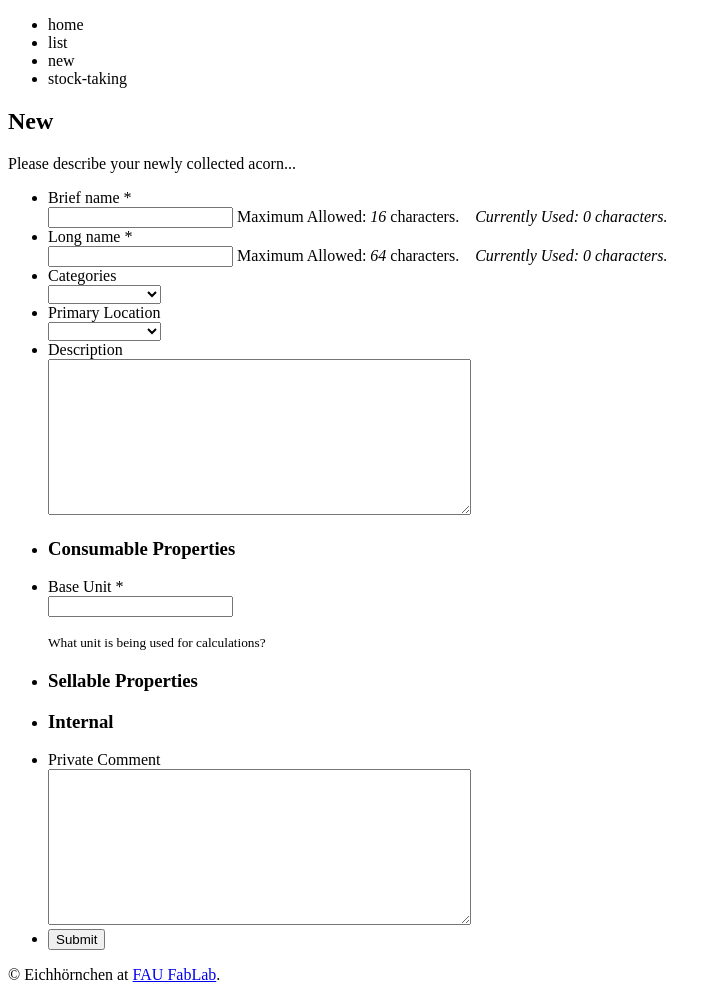
After one commit to cod3monk/eichhoernchen, a Flask app: template eichhoernchen/templates/new.html in a window 1280 px wide. The commit adds this page. Shown: the whole page, without its empty margins (0-718 px from the left). Run offline with Flask 2, Linux system fonts and the light colour scheme; the template is opened without the code that fills it, so the values that code supplies are empty.

Commit message:
changed model name to utf8 autogenerated form code

```diff
--- a/eichhoernchen/model.py
+++ b/eichhoernchen/model.py
@@ -3,7 +3,7 @@
 
 from mongoengine import *
 
-connect('eichhörnchen')
+connect(u'eichhörnchen')
 
 class Location(Document):
     name = StringField(required=True, unique_with='parent', max_length=16)
@@ -62,7 +62,7 @@ class StockHistory(EmbeddedDocument):
 class Consumable(Object):
     meta = {'allow_inheritance': True}
 
-    base_unit = StringField(required=True)
+    base_unit = StringField(required=True, help_text="What unit is being used for calculations?")
     stocks = ListField(EmbeddedDocumentField(Stock))
     stock_history = ListField(EmbeddedDocumentField(StockHistory))
     quota = FloatField(required=True, default=0)
--- a/eichhoernchen/templates/base.html
+++ b/eichhoernchen/templates/base.html
@@ -2,7 +2,7 @@
 <html>
 <head>
 	{% block head %}
-	<meta name="content-type" content="text/html;charset=utf-8">
+	<meta name="content-type" content="text/html;charset=utf-8"/>
     <link rel="stylesheet" href="style.css" />
     <title>{% block title %}Start{% endblock %} :: Eichhörnchen</title>
     {% endblock %}
--- /dev/null
+++ b/eichhoernchen/templates/new.html
@@ -0,0 +1,178 @@
+{% extends "base.html" %}
+
+{% block title %}New{% endblock %}
+
+{% block content %}
+<div id="form">
+    <form>
+    <header id="header" class="info">
+        <h2>New</h2>
+        <div>Please describe your newly collected acorn...</div>
+    </header>
+
+    <ul>
+        <li id="fo1li1" class="notranslate">
+            <label class="desc" id="title1" for="Field1">Brief name
+                <span id="req_1" class="req">*</span>
+            </label>
+            <div>
+                <input id="Field1" name="Field1" type="text" class="field text small" value="" maxlength="16" tabindex="1" onkeyup="handleInput(this); validateRange(1, 'character');" onchange="handleInput(this);" required />
+                <label for="Field1">Maximum Allowed: <var id="rangeMaxMsg1">16</var> characters.&nbsp;&nbsp;&nbsp; <em class="currently">Currently Used: <var id="rangeUsedMsg1">0</var> characters.</em></label>
+            </div>
+        </li>
+
+        <li id="fo1li2" class="notranslate">
+            <label class="desc" id="title2" for="Field2">Long name
+                <span id="req_2" class="req">*</span>
+            </label>
+            <div>
+                <input id="Field2" name="Field2" type="text" class="field text medium" value="" maxlength="64" tabindex="2" onkeyup="handleInput(this); validateRange(2, 'character');" onchange="handleInput(this);" required />
+                <label for="Field2">Maximum Allowed: <var id="rangeMaxMsg2">64</var> characters.&nbsp;&nbsp;&nbsp; <em class="currently">Currently Used: <var id="rangeUsedMsg2">0</var> characters.</em></label>
+            </div>
+        </li>
+
+        <li id="fo1li6" class="notranslate">
+            <label class="desc" id="title6" for="Field6">Categories</label>
+    <div>
+    <select id="Field6" name="Field6" class="field select medium" onclick="handleInput(this);" onkeyup="handleInput(this);" tabindex="3" >
+    <option value="" selected="selected">
+    </option>
+    <option value="First Choice" >
+    First Choice
+    </option>
+    <option value="Second Choice" >
+    Second Choice
+    </option>
+    <option value="Third Choice" >
+    Third Choice
+    </option>
+    </select>
+    </div>
+    </li>
+
+
+
+    <li id="fo1li5" class="notranslate">
+    <label class="desc" id="title5" for="Field5">
+    Primary Location
+    </label>
+    <div>
+    <select id="Field5" name="Field5" class="field select medium" onclick="handleInput(this);" onkeyup="handleInput(this);" tabindex="4" >
+    <option value="" selected="selected">
+    </option>
+    <option value="First Choice" >
+    First Choice
+    </option>
+    <option value="Second Choice" >
+    Second Choice
+    </option>
+    <option value="Third Choice" >
+    Third Choice
+    </option>
+    </select>
+    </div>
+    </li>
+
+
+
+    <li id="fo1li3"
+    class="notranslate">
+
+
+    <label class="desc" id="title3" for="Field3">
+    Description
+    </label>
+
+    <div>
+    <textarea id="Field3"
+    name="Field3"
+    class="field textarea small"
+    spellcheck="true"
+    rows="10" cols="50"
+    tabindex="5"
+    onkeyup="handleInput(this); "
+    onchange="handleInput(this);"
+     ></textarea>
+
+    </div>
+
+
+
+    </li>
+
+
+    <li id="fo1li8" class="notranslate section">
+    <section>
+    <h3 id="title8">
+    Consumable Properties
+    </h3>
+    </section>
+    </li>
+
+
+    <li id="fo1li10" class="notranslate">
+    <label class="desc" id="title10" for="Field10">
+    Base Unit
+    <span id="req_10" class="req">*</span>
+    </label>
+    <div>
+    <input id="Field10" name="Field10" type="text" class="field text small" value="" maxlength="255" tabindex="6" onkeyup="handleInput(this); " onchange="handleInput(this);" required />
+    </div>
+    <p class="instruct" id="instruct10"><small>What unit is being used for calculations?</small></p>
+    </li>
+
+    <li id="fo1li9" class="notranslate section">
+    <section>
+    <h3 id="title9">
+    Sellable Properties
+    </h3>
+    </section>
+    </li>
+
+    <li id="fo1li7" class="notranslate section">
+    <section>
+    <h3 id="title7">
+    Internal
+    </h3>
+    </section>
+    </li>
+
+
+    <li id="fo1li4"
+    class="notranslate">
+
+
+    <label class="desc" id="title4" for="Field4">
+    Private Comment
+    </label>
+
+    <div>
+    <textarea id="Field4"
+    name="Field4"
+    class="field textarea small"
+    spellcheck="true"
+    rows="10" cols="50"
+    tabindex="7"
+    onkeyup="handleInput(this); "
+    onchange="handleInput(this);"
+     ></textarea>
+
+    </div>
+
+
+
+    </li>
+
+
+
+
+
+    <li class="buttons ">
+    <div>
+                        <input id="saveForm" name="saveForm" class="btTxt submit"
+        type="submit" value="Submit" onmousedown="doSubmitEvents();" />
+    </li>
+    </ul>
+    </form>
+</div>
+{% endblock %}
```
